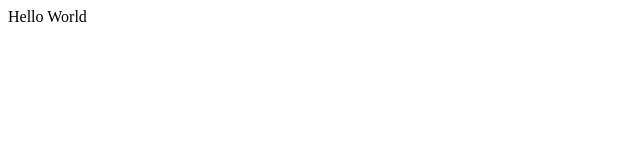
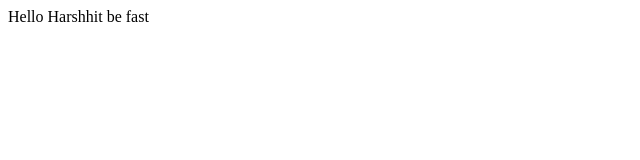
Before and after one commit to harshhit-006/apnacollege-demo, a plain HTML site: page index.html in a window 1280 px wide. Shown: the full height of the page, 0-640 px from the left. Drawn offline with Linux system fonts and the light colour scheme.

Commit message:
Harshhit

```diff
--- a/index.html
+++ b/index.html
@@ -1 +1 @@
-<p>Hello World</p>
+<p>Hello Harshhit be fast</p>
```
